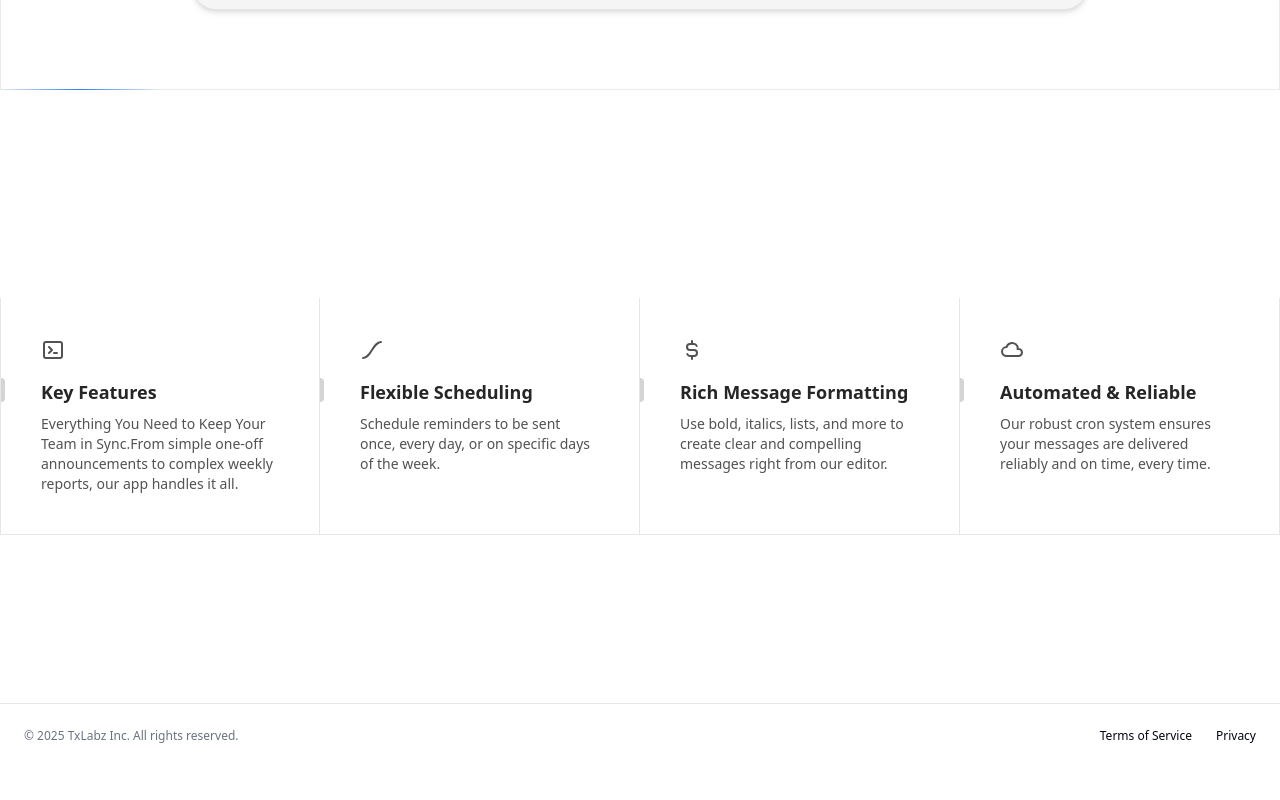
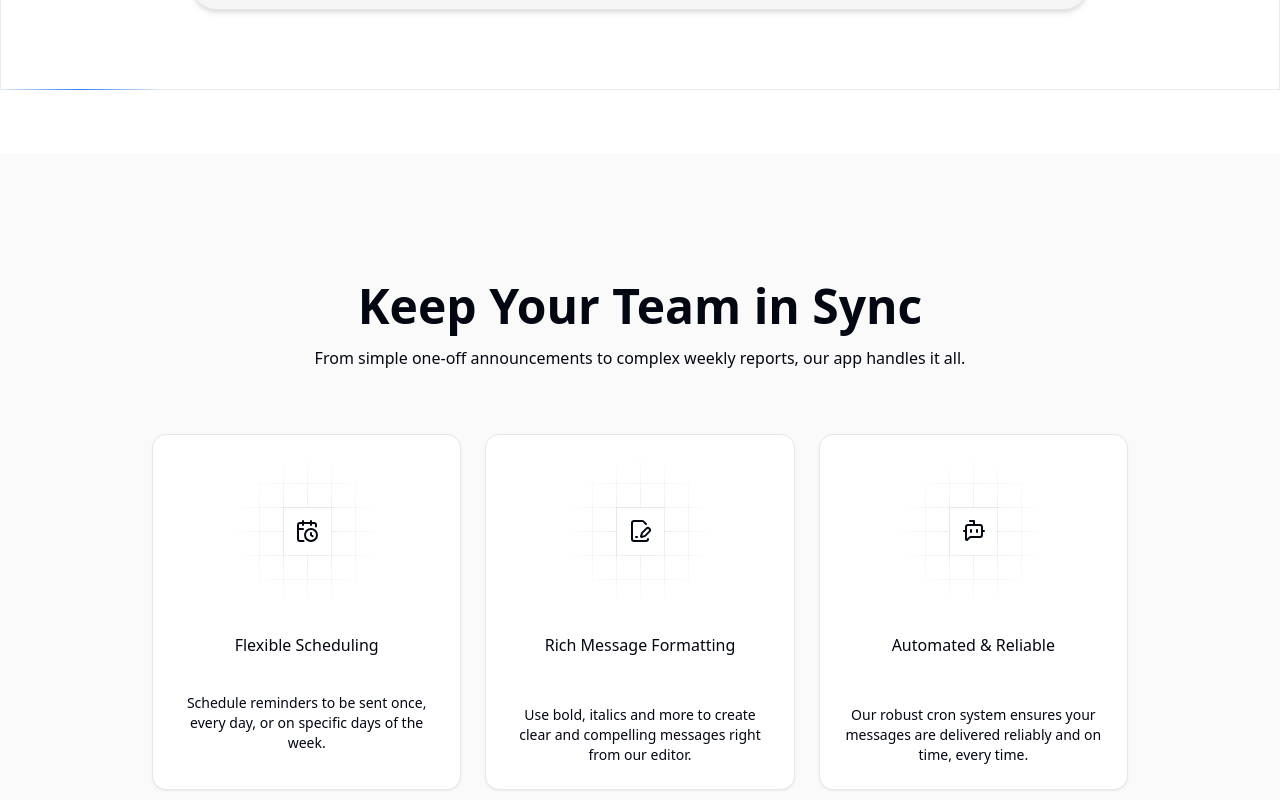
Before and after one commit to ehsanallahi/txLabz-slack-reminders, a Next.js app: page / in a window 1280 px wide. Shown: the part 1060-1860 px from the top of the page. Before the commit the page ends 1828 px from the top, so only its background shows below. Built offline with nearby package versions, Linux system fonts and the light colour scheme.

Commit message:
Refactor Home and  enhance layout with new card design for features

```diff
--- a/app/page.jsx
+++ b/app/page.jsx
@@ -11,19 +11,7 @@ export default function Home() {
   return (
     <div className="flex flex-col min-h-screen bg-background text-foreground">
       {/* Header */}
-      {/* <header className="px-4 lg:px-6 h-16 flex items-center border-b">
-        <Link href="#" className="flex items-center justify-center" prefetch={false}>
-          <Bell className="h-6 w-6 text-primary" />
-          <span className="ml-2 text-lg font-semibold">TxLabz Reminder App</span>
-        </Link>
-        <nav className="ml-auto flex gap-4 sm:gap-6">
-          <Link href="/login" prefetch={false}>
-            <Button variant="outline">
-              Admin Login
-            </Button>
-          </Link>
-        </nav>
-      </header> */}
+
 
       <main className="flex-1">
         {/* Hero Section */}
@@ -33,51 +21,9 @@ export default function Home() {
 
 
         {/* Features Section */}
-        <section className="w-full py-12 md:py-24 lg:py-32">
-          {/* <div className="container px-4 md:px-6">
-            <div className="flex flex-col items-center justify-center space-y-4 text-center mb-12">
-              <div className="inline-block rounded-lg bg-muted px-3 py-1 text-sm">Key Features</div>
-              <h2 className="text-3xl font-bold tracking-tighter sm:text-5xl">Everything You Need to Keep Your Team in Sync</h2>
-              <p className="max-w-[900px] text-muted-foreground md:text-xl/relaxed lg:text-base/relaxed xl:text-xl/relaxed">
-                From simple one-off announcements to complex weekly reports, our app handles it all.
-              </p>
-            </div>
-            <div className="mx-auto grid max-w-5xl items-start gap-8 sm:grid-cols-2 md:grid-cols-3">
-              <div className="grid gap-1 text-center">
-                <div className="flex justify-center items-center mb-4">
-                    <div className="bg-primary/10 p-4 rounded-full">
-                        <CalendarClock className="w-8 h-8 text-primary" />
-                    </div>
-                </div>
-                <h3 className="text-lg font-bold">Flexible Scheduling</h3>
-                <p className="text-sm text-muted-foreground">
-                  Schedule reminders to be sent once, every day, or on specific days of the week.
-                </p>
-              </div>
-              <div className="grid gap-1 text-center">
-                <div className="flex justify-center items-center mb-4">
-                    <div className="bg-primary/10 p-4 rounded-full">
-                        <Edit className="w-8 h-8 text-primary" />
-                    </div>
-                </div>
-                <h3 className="text-lg font-bold">Rich Message Formatting</h3>
-                <p className="text-sm text-muted-foreground">
-                  Use bold, italics, lists, and more to create clear and compelling messages right from our editor.
-                </p>
-              </div>
-              <div className="grid gap-1 text-center">
-                <div className="flex justify-center items-center mb-4">
-                    <div className="bg-primary/10 p-4 rounded-full">
-                        <BotMessageSquare className="w-8 h-8 text-primary" />
-                    </div>
-                </div>
-                <h3 className="text-lg font-bold">Automated & Reliable</h3>
-                <p className="text-sm text-muted-foreground">
-                  Our robust cron system ensures your messages are delivered reliably and on time, every time.
-                </p>
-              </div>
-            </div>
-          </div> */}
+        <section className="w-full py-0 md:py-24 lg:py-6">
+
+
           <FeaturesSectionDemo />
         </section>
 
@@ -85,7 +31,9 @@ export default function Home() {
 
       {/* Footer */}
       <footer className="flex flex-col gap-2 sm:flex-row py-6 w-full shrink-0 items-center px-4 md:px-6 border-t">
-        <p className="text-xs text-muted-foreground">&copy; 2025 TxLabz Inc. All rights reserved.</p>
+        <p className="text-xs text-muted-foreground">&copy; 2025 <Link href="https://www.txlabz.com" className="text-xs hover:underline underline-offset-4" prefetch={false}>
+            TxLabz Inc
+          </Link> .  All rights reserved.</p>
         <nav className="sm:ml-auto flex gap-4 sm:gap-6">
           <Link href="#" className="text-xs hover:underline underline-offset-4" prefetch={false}>
             Terms of Service
--- a/components/features-section-demo-2.jsx
+++ b/components/features-section-demo-2.jsx
@@ -1,89 +1,83 @@
-import { cn } from "@/lib/utils";
-import {
-  IconAdjustmentsBolt,
-  IconCloud,
-  IconCurrencyDollar,
-  IconEaseInOut,
-  IconHeart,
-  IconHelp,
-  IconRouteAltLeft,
-  IconTerminal2,
-} from "@tabler/icons-react";
+import { Card, CardContent, CardHeader } from '@/components/ui/card'
+import { BotMessageSquare , FilePenLine, CalendarClock  } from 'lucide-react'
+import { ReactNode } from 'react'
 
-export default function FeaturesSectionDemo() {
-  const features = [
-    {
-      title: "Key Features",
-      description:
-        "Everything You Need to Keep Your Team in Sync.From simple one-off announcements to complex weekly reports, our app handles it all.",
-      icon: <IconTerminal2 />,
-    },
-    {
-      title: "Flexible Scheduling",
-      description:
-        "Schedule reminders to be sent once, every day, or on specific days of the week.",
-      icon: <IconEaseInOut />,
-    },
-    {
-      title: "Rich Message Formatting",
-      description:
-        "Use bold, italics, lists, and more to create clear and compelling messages right from our editor.",
-      icon: <IconCurrencyDollar />,
-    },
-    {
-      title: "Automated & Reliable",
-      description: "Our robust cron system ensures your messages are delivered reliably and on time, every time.",
-      icon: <IconCloud />,
-    },
+export default function Features() {
+    return (
+        <section className="bg-zinc-50 py-16 md:py-32 dark:bg-transparent">
+            <div className="@container mx-auto max-w-5xl px-6">
+                <div className="text-center">
+                    <h2 className="text-balance text-4xl font-semibold lg:text-5xl">Keep Your Team in Sync</h2>
+                    <p className="mt-4">From simple one-off announcements to complex weekly reports, our app handles it all.</p>
+                </div>
+                <div className="@min-4xl:max-w-full @min-4xl:grid-cols-3 mx-auto mt-8 grid max-w-sm gap-6 *:text-center md:mt-16">
+                    <Card className="group shadow-zinc-950/5">
+                        <CardHeader className="pb-3">
+                            <CardDecorator>
+                                <CalendarClock
+                                    className="size-6"
+                                    aria-hidden
+                                />
+                            </CardDecorator>
 
-  ];
-  return (
-    <div
-      className="grid grid-cols-1 md:grid-cols-2 lg:grid-cols-4  relative z-10 py-10 max-w-7xl mx-auto">
-      {features.map((feature, index) => (
-        <Feature key={feature.title} {...feature} index={index} />
-      ))}
-    </div>
-  );
+
+                            <h3 className="mt-6 font-medium">Flexible Scheduling</h3>
+                        </CardHeader>
+
+                        <CardContent>
+                            <p className="text-sm">Schedule reminders to be sent once, every day, or on specific days of the week.</p>
+                        </CardContent>
+                    </Card>
+
+                    <Card className="group shadow-zinc-950/5">
+                        <CardHeader className="pb-3">
+                            <CardDecorator>
+                                <FilePenLine
+                                    className="size-6"
+                                    aria-hidden
+                                />
+                            </CardDecorator>
+
+                            <h3 className="mt-6 font-medium">Rich Message Formatting</h3>
+                        </CardHeader>
+
+                        <CardContent>
+                            <p className="mt-3 text-sm">Use bold, italics and more to create clear and compelling messages right from our editor.</p>
+                        </CardContent>
+                    </Card>
+
+                    <Card className="group shadow-zinc-950/5">
+                        <CardHeader className="pb-3">
+                            <CardDecorator>
+                                <BotMessageSquare
+                                    className="size-6"
+                                    aria-hidden
+                                />
+                            </CardDecorator>
+
+                            <h3 className="mt-6 font-medium">Automated & Reliable</h3>
+                        </CardHeader>
+
+                        <CardContent>
+                            <p className="mt-3 text-sm">Our robust cron system ensures your messages are delivered reliably and on time, every time.</p>
+                        </CardContent>
+                    </Card>
+                </div>
+            </div>
+        </section>
+    )
 }
 
-const Feature = ({
-  title,
-  description,
-  icon,
-  index
-}) => {
-  return (
-    <div
-      className={cn(
-        "flex flex-col lg:border-r  py-10 relative group/feature dark:border-neutral-800",
-        (index === 0 || index === 4) && "lg:border-l dark:border-neutral-800",
-        index < 4 && "lg:border-b dark:border-neutral-800"
-      )}>
-      {index < 4 && (
+const CardDecorator = ({ children }) => (
+    <div className="relative mx-auto size-36 duration-200 [--color-border:color-mix(in_oklab,var(--color-zinc-950)10%,transparent)] group-hover:[--color-border:color-mix(in_oklab,var(--color-zinc-950)20%,transparent)] dark:[--color-border:color-mix(in_oklab,var(--color-white)15%,transparent)] dark:group-hover:bg-white/5 dark:group-hover:[--color-border:color-mix(in_oklab,var(--color-white)20%,transparent)]">
         <div
-          className="opacity-0 group-hover/feature:opacity-100 transition duration-200 absolute inset-0 h-full w-full bg-gradient-to-t from-neutral-100 dark:from-neutral-800 to-transparent pointer-events-none" />
-      )}
-      {index >= 4 && (
+            aria-hidden
+            className="absolute inset-0 bg-[linear-gradient(to_right,var(--color-border)_1px,transparent_1px),linear-gradient(to_bottom,var(--color-border)_1px,transparent_1px)] bg-[size:24px_24px]"
+        />
         <div
-          className="opacity-0 group-hover/feature:opacity-100 transition duration-200 absolute inset-0 h-full w-full bg-gradient-to-b from-neutral-100 dark:from-neutral-800 to-transparent pointer-events-none" />
-      )}
-      <div
-        className="mb-4 relative z-10 px-10 text-neutral-600 dark:text-neutral-400">
-        {icon}
-      </div>
-      <div className="text-lg font-bold mb-2 relative z-10 px-10">
-        <div
-          className="absolute left-0 inset-y-0 h-6 group-hover/feature:h-8 w-1 rounded-tr-full rounded-br-full bg-neutral-300 dark:bg-neutral-700 group-hover/feature:bg-blue-500 transition-all duration-200 origin-center" />
-        <span
-          className="group-hover/feature:translate-x-2 transition duration-200 inline-block text-neutral-800 dark:text-neutral-100">
-          {title}
-        </span>
-      </div>
-      <p
-        className="text-sm text-neutral-600 dark:text-neutral-300 max-w-xs relative z-10 px-10">
-        {description}
-      </p>
+            aria-hidden
+            className="bg-radial to-background absolute inset-0 from-transparent to-75%"
+        />
+        <div className="bg-background absolute inset-0 m-auto flex size-12 items-center justify-center border-l border-t">{children}</div>
     </div>
-  );
-};
+)
```
